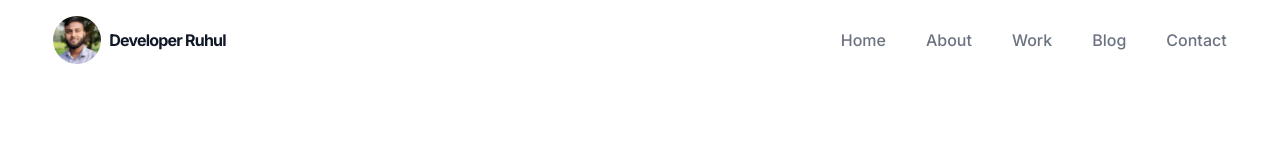
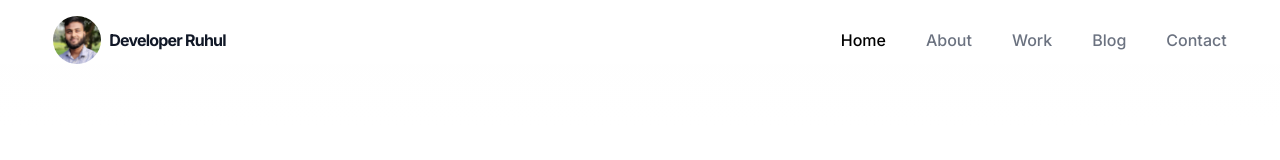
Before and after one commit to developerruhul/ruhulamin.dev, a Next.js app: page / in a window 1280 px wide. Shown: the top 160 px of the page. Built offline with nearby package versions, Linux system fonts and the light colour scheme; what @tailwindcss/typography would draw is missing.

Commit message:
migration: make activeLink work

```diff
--- /dev/null
+++ b/src/components/active-link.js
@@ -0,0 +1,19 @@
+import React, { Children } from 'react';
+import Link from 'next/link';
+import { useRouter } from 'next/router';
+
+const ActiveLink = ({ children, ...props }) => {
+  const { pathname } = useRouter();
+  const child = Children.only(children);
+  let className = child.props.className || '';
+
+  if (pathname === props.href && props.activeClassName) {
+    className = `${className} ${props.activeClassName}`.trim();
+  }
+
+  delete props.activeClassName;
+
+  return <Link {...props}>{React.cloneElement(child, { className })}</Link>;
+};
+
+export default ActiveLink;
--- a/src/components/header/header.module.css
+++ b/src/components/header/header.module.css
@@ -2,6 +2,6 @@
   @apply text-5xl mb-10 font-semibold text-white md:text-base md:mb-0 md:ml-8 lg:ml-10 md:font-medium md:text-gray-500  md:hover:text-gray-900 transition-colors duration-200;
 }
 
-.menu a.active {
+.menu .active {
   @apply text-purple-600 md:text-black;
 }
--- a/src/components/header/menu.jsx
+++ b/src/components/header/menu.jsx
@@ -1,5 +1,6 @@
 import React, { useState } from 'react';
 import Link from 'next/link';
+import ActiveLink from '../active-link';
 import cls from 'classnames';
 import CrossIcon from '../icons/cross';
 import Hamburger from '../icons/hamburger';
@@ -31,21 +32,21 @@ const NavMenu = () => {
           onClick={() => setOpen(false)}
           className={`flex flex-col ${styles.menu} md:flex-row md:items-center`}
         >
-          <Link activeClassName='active' href='/'>
+          <ActiveLink activeClassName={styles.active} href='/'>
             <a>Home</a>
-          </Link>
-          <Link activeClassName='active' href='/about'>
+          </ActiveLink>
+          <ActiveLink activeClassName={styles.active} href='/about'>
             <a>About</a>
-          </Link>
-          <Link activeClassName='active' href='/work'>
+          </ActiveLink>
+          <ActiveLink activeClassName={styles.active} href='/work'>
             <a>Work</a>
-          </Link>
+          </ActiveLink>
           <a href='https://blog.ruhulamin.dev' target='_blank'>
             Blog
           </a>
-          <Link activeClassName='active' href='/contact'>
+          <ActiveLink activeClassName={styles.active} href='/contact'>
             <a>Contact</a>
-          </Link>
+          </ActiveLink>
         </section>
       </div>
     </nav>
```
